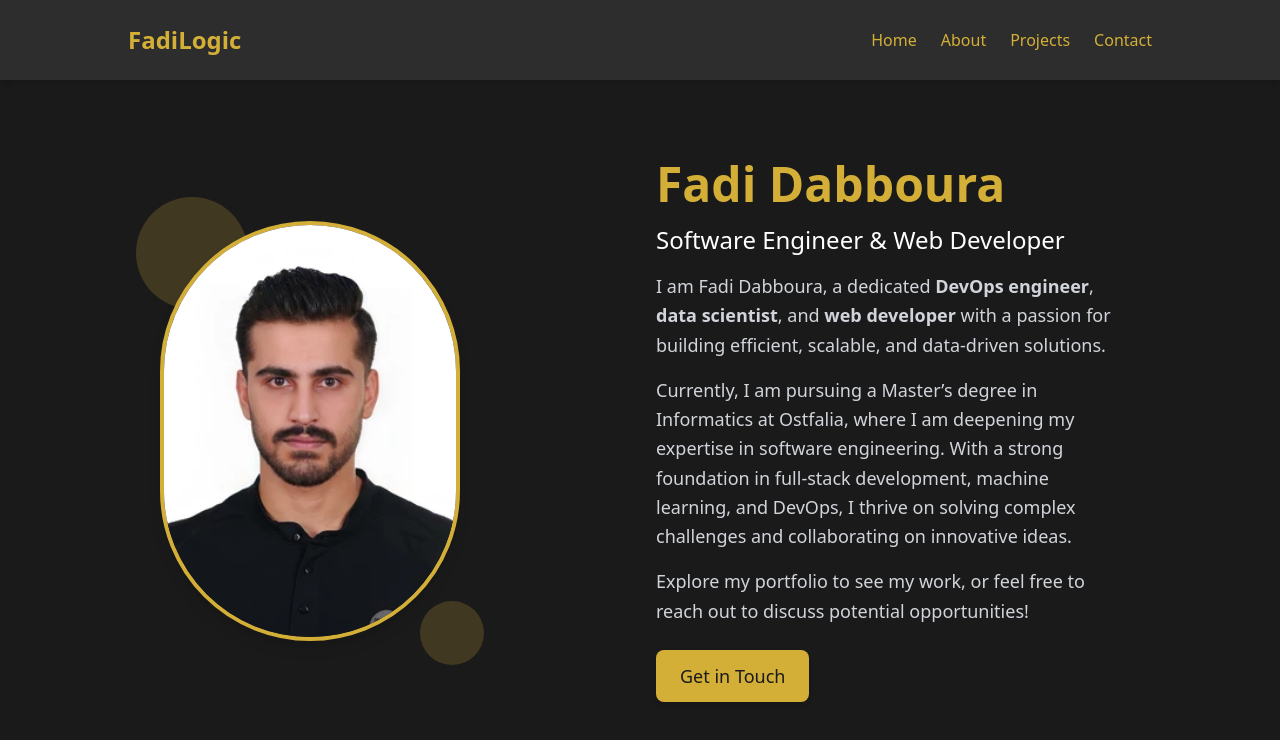
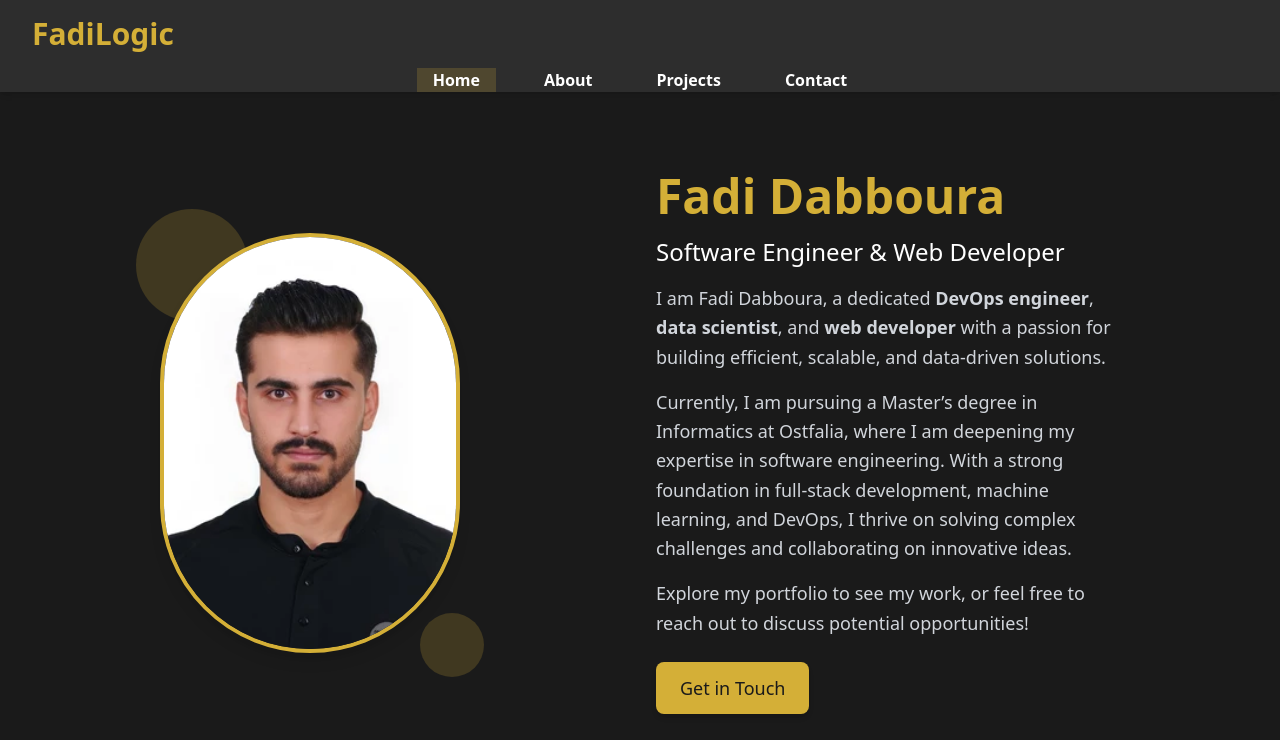
Before and after one commit to fadidab98/portfolio, a Next.js app: page / in a window 1280 px wide. Shown: the top 740 px of the page. Built offline with nearby package versions, Linux system fonts and the light colour scheme.

Commit message:
changing css

```diff
--- a/src/components/Header.js
+++ b/src/components/Header.js
@@ -1,29 +1,104 @@
 import Link from 'next/link';
-import { useState } from 'react';
+import { useState, useEffect } from 'react';
+import { FaBars, FaTimes } from 'react-icons/fa';
+import { useRouter } from 'next/router';
 
 export default function Header() {
   const [isOpen, setIsOpen] = useState(false);
+  const router = useRouter();
+
+  const isActive = (path) => router.asPath === path;
+
+  // Prevent scrolling when navbar is open
+  useEffect(() => {
+    if (isOpen) {
+      document.body.style.overflow = 'hidden';
+    } else {
+      document.body.style.overflow = 'auto';
+    }
+    return () => {
+      document.body.style.overflow = 'auto';
+    };
+  }, [isOpen]);
 
   return (
-    <header className="relative z-60  text-white p-4 bg-secondary py-6 px-4 sm:px-6 lg:px-8 shadow-md ">
-      <div className="max-w-5xl mx-auto flex justify-between items-center">
-        <h1 className="text-2xl font-bold text-accent">FadiLogic</h1>
+    <header className="relative z-50 bg-secondary text-white shadow-md">
+      {/* Top Bar with Logo and Toggle */}
+      <div className="max-w-7xl mx-auto flex justify-between items-center py-4 px-4 sm:px-6 lg:px-8 relative z-50">
+        <h1 className="text-2xl md:text-3xl font-bold text-accent">FadiLogic</h1>
         <button
-          className="md:hidden text-accent text-3xl"
+          className="md:hidden text-accent text-2xl p-2 focus:outline-none focus:ring-2 focus:ring-accent rounded-md"
           onClick={() => setIsOpen(!isOpen)}
           aria-label="Toggle menu"
+          aria-expanded={isOpen}
         >
-          ☰
+          {isOpen ? <FaTimes /> : <FaBars />}
         </button>
-        <nav className={`${isOpen ? 'block' : 'hidden'} md:block mt-4 md:mt-0`}>
-          <ul className="flex flex-col md:flex-row md:space-x-6 text-white">
-            <li><Link href="/" className="hover:text-accent transition">Home</Link></li>
-            <li><Link href="/#about" className="hover:text-accent transition">About</Link></li>
-            <li><Link href="/#projects" className="hover:text-accent transition">Projects</Link></li>
-            <li><Link href="/contact" className="hover:text-accent transition">Contact</Link></li>
-          </ul>
-        </nav>
       </div>
+
+      {/* Navigation Overlay */}
+      <nav
+        className={`${
+          isOpen
+            ? 'fixed top-[72px] left-0 right-0 bottom-0 bg-secondary z-40'
+            : 'hidden'
+        } md:static md:block md:bg-transparent md:top-auto md:left-auto md:right-auto md:bottom-auto md:h-auto transition-all duration-500 ease-in-out overflow-hidden`}
+      >
+        <ul className="flex flex-col md:flex-row md:space-x-8 h-full justify-center items-center p-4 md:p-0">
+          <li className="w-full md:w-auto">
+            <Link
+              href="/"
+              className={`block py-3 md:py-0 px-4 text-lg md:text-base font-semibold text-white transition duration-300 w-full text-center md:text-left ${
+                isActive('/')
+                  ? 'text-accent bg-accent/20'
+                  : 'hover:text-accent hover:bg-accent/10'
+              } focus:outline-none focus:ring-2 focus:ring-accent`}
+              onClick={() => setIsOpen(false)}
+            >
+              Home
+            </Link>
+          </li>
+          <li className="w-full md:w-auto">
+            <Link
+              href="/#about"
+              className={`block py-3 md:py-0 px-4 text-lg md:text-base font-semibold text-white transition duration-300 w-full text-center md:text-left ${
+                isActive('/#about')
+                  ? 'text-accent bg-accent/20'
+                  : 'hover:text-accent hover:bg-accent/10'
+              } focus:outline-none focus:ring-2 focus:ring-accent`}
+              onClick={() => setIsOpen(false)}
+            >
+              About
+            </Link>
+          </li>
+          <li className="w-full md:w-auto">
+            <Link
+              href="/#projects"
+              className={`block py-3 md:py-0 px-4 text-lg md:text-base font-semibold text-white transition duration-300 w-full text-center md:text-left ${
+                isActive('/#projects')
+                  ? 'text-accent bg-accent/20'
+                  : 'hover:text-accent hover:bg-accent/10'
+              } focus:outline-none focus:ring-2 focus:ring-accent`}
+              onClick={() => setIsOpen(false)}
+            >
+              Projects
+            </Link>
+          </li>
+          <li className="w-full md:w-auto">
+            <Link
+              href="/contact"
+              className={`block py-3 md:py-0 px-4 text-lg md:text-base font-semibold text-white transition duration-300 w-full text-center md:text-left ${
+                isActive('/contact')
+                  ? 'text-accent bg-accent/20'
+                  : 'hover:text-accent hover:bg-accent/10'
+              } focus:outline-none focus:ring-2 focus:ring-accent`}
+              onClick={() => setIsOpen(false)}
+            >
+              Contact
+            </Link>
+          </li>
+        </ul>
+      </nav>
     </header>
   );
 }
```
